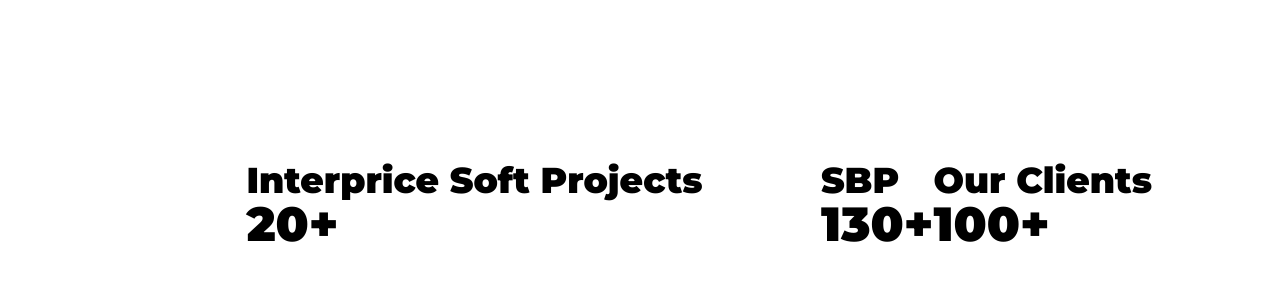
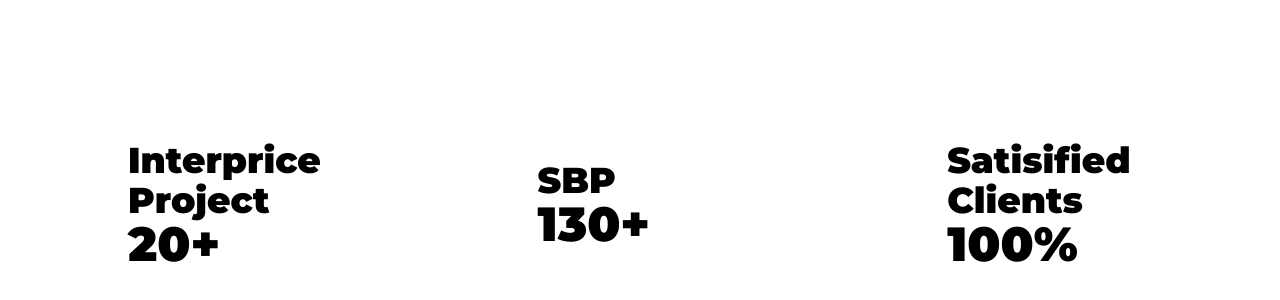
Before and after one commit to MuhammadKhushamAli/RafbaSoft, a React (Vite) app in the folder RafbaSoft/: page / in a window 1280 px wide. Shown: the part 2411-2711 px from the top of the page. Built offline with nearby package versions, Linux system fonts and the light colour scheme.

Commit message:
Minor Changes

```diff
--- a/RafbaSoft/src/components/home/Home.jsx
+++ b/RafbaSoft/src/components/home/Home.jsx
@@ -169,22 +169,24 @@
                 afterClassName={'opacity-100 tansition-all translate-x-0 duration-700'}
                 className={`w-full
                 p-[10%]
-                max-sm:p-[2%]
+                max-sm:p-[5%]
                 h-screen
                 box-border`}>
                 <div
                     ref={ref}
-                    className='flex flex-row max-md:flex-col justify-between max-md:justify-evenly items-center h-full w-full'>
+                    className='flex flex-row max-md:flex-col justify-between max-md:justify-evenly items-center h-full w-full
+                    gap-3 max-md:gap-5'>
                     <div
-                    className='m-auto'>
+                    className='w-[20%]'>
                         <h4
-                            className='font-[Montserrat] font-black text-4xl max-sm:text-3xl'>Interprice Soft Projects</h4>
+                            className='font-[Montserrat] font-black text-4xl max-sm:text-3xl'>Interprice Project</h4>
                         <h4
                             className='font-[Montserrat] font-black text-5xl max-sm:text-4xl'>
                             {projectCounter}+
                         </h4>
                     </div>
-                    <div>
+                    <div
+                    className='w-[20%]'>
                         <h4
                             className='font-[Montserrat] font-black text-4xl max-sm:text-3xl'>SBP</h4>
                         <h4
@@ -192,12 +194,13 @@
                             {smpCounter}+
                         </h4>
                     </div>
-                    <div>
+                    <div
+                    className='w-[20%]'>
                         <h4
-                            className='font-[Montserrat] font-black text-4xl max-sm:text-3xl'>Our Clients</h4>
+                            className='font-[Montserrat] font-black text-4xl max-sm:text-3xl'>Satisified Clients</h4>
                         <h4
                             className='font-[Montserrat] font-black text-5xl max-sm:text-4xl'>
-                            {clientCounter}+
+                            {clientCounter}%
                         </h4>
                     </div>
 
```
